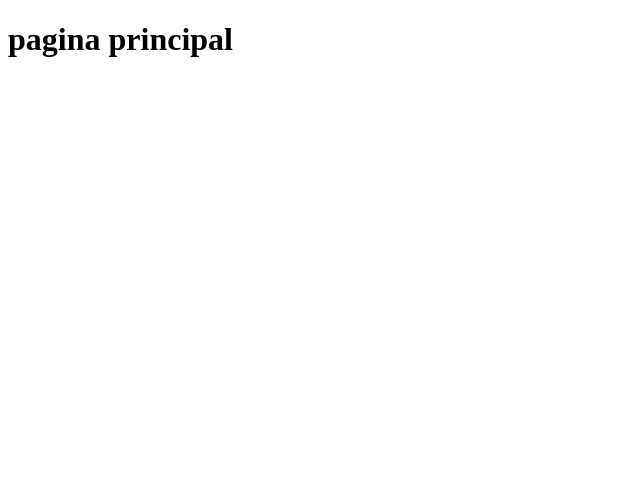
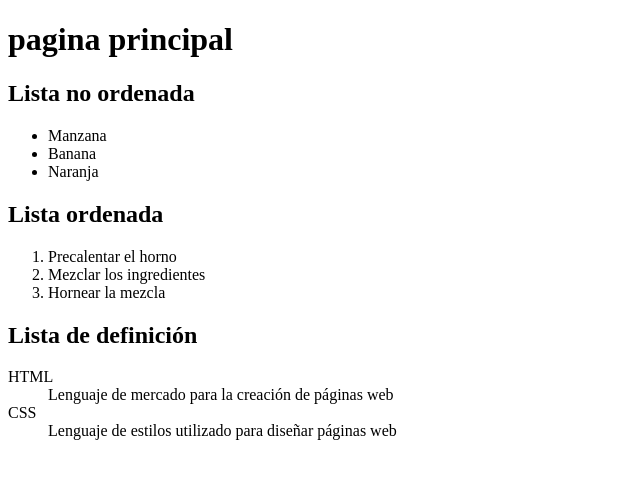
Before and after one commit to Manuel4260/proyectoanalitica, a plain HTML site: page index.html in a window 1280 px wide. Shown: the whole page, without its empty margins (0-640 px from the left). Drawn offline with Linux system fonts and the light colour scheme.

Commit message:
version 4

```diff
--- a/index.html
+++ b/index.html
@@ -7,5 +7,24 @@
 </head>
 <body>
     <h1>pagina principal</h1>
+    <h2>Lista no ordenada</h2>
+<ul>
+    <li>Manzana</li>
+    <li>Banana</li>
+    <li>Naranja</li>
+</ul>
+    <h2>Lista ordenada</h2>
+<ol>
+    <li>Precalentar el horno</li>
+    <li>Mezclar los ingredientes</li>
+    <li>Hornear la mezcla</li>
+</ol>
+    <h2>Lista de definición</h2>
+<dl>
+    <dt>HTML</dt>
+        <dd>Lenguaje de mercado para la creación de páginas web</dd>
+    <dt>CSS</dt>
+        <dd>Lenguaje de estilos utilizado para diseñar páginas web</dd>
+</dl>
 </body>
 </html>
```
